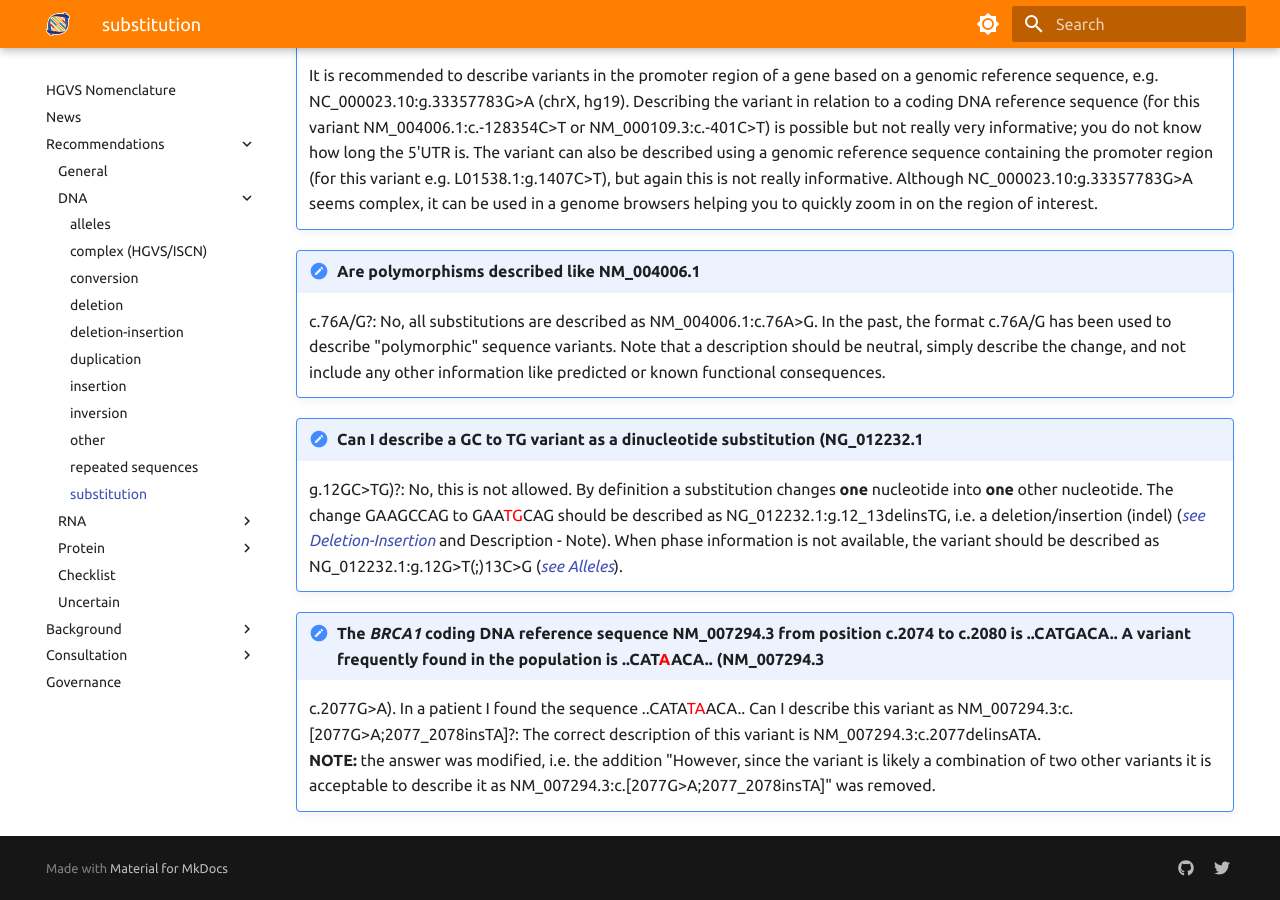
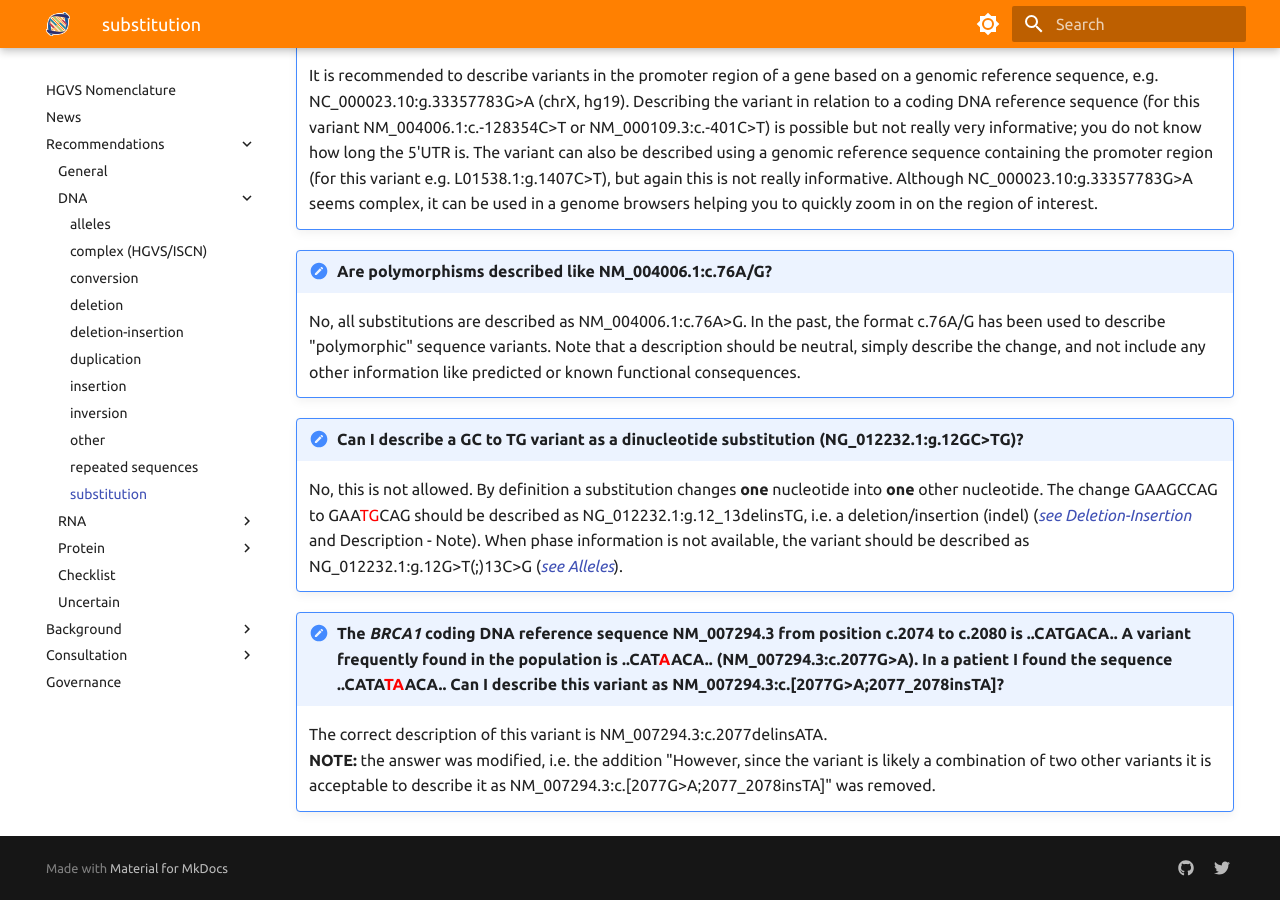
Before and after one commit to HGVSnomenclature/hgvs-nomenclature, an MkDocs documentation site: the page built from docs/recommendations/DNA/substitution.md, in a window 1280 px wide and 900 px high, scrolled down 2042 px. Built offline with MkDocs 1.6.1 and Material for MkDocs 9.7.7, drawn with Linux system fonts in a browser that asks for light colours.

Commit message:
Fix parsing of discussions in recommendations (thanks Ivo!)

```diff
--- a/docs/recommendations/DNA/substitution.md
+++ b/docs/recommendations/DNA/substitution.md
@@ -46,14 +46,14 @@ Format:   **"prefix""position_substituted""reference_nucleotide"">"new_nucleotid
 
     It is recommended to describe variants in the promoter region of a gene based on a genomic reference sequence, e.g. NC_000023.10:g.33357783G>A (chrX, hg19). Describing the variant in relation to a coding DNA reference sequence (for this variant NM_004006.1:c.-128354C>T or NM_000109.3:c.-401C>T) is possible but not really very informative; you do not know how long the 5'UTR is. The variant can also be described using a genomic reference sequence containing the promoter region (for this variant e.g. L01538.1:g.1407C>T), but again this is not really informative. Although NC_000023.10:g.33357783G>A seems complex, it can be used in a genome browsers helping you to quickly zoom in on the region of interest.<a name="polymorphism"></a>
 
-!!! note "Are polymorphisms described like NM_004006.1"
+!!! note "Are polymorphisms described like NM_004006.1:c.76A/G?"
 
-    c.76A/G?: No, all substitutions are described as NM_004006.1:c.76A>G. In the past, the format c.76A/G has been used to describe "polymorphic" sequence variants. Note that a description should be neutral, simply describe the change, and not include any other information like predicted or known functional consequences.
+    No, all substitutions are described as NM_004006.1:c.76A>G. In the past, the format c.76A/G has been used to describe "polymorphic" sequence variants. Note that a description should be neutral, simply describe the change, and not include any other information like predicted or known functional consequences.
 
-!!! note "Can I describe a GC to TG variant as a dinucleotide substitution (NG_012232.1"
+!!! note "Can I describe a GC to TG variant as a dinucleotide substitution (NG_012232.1:g.12GC>TG)?"
 
-    g.12GC>TG)?: No, this is not allowed. By definition a substitution changes <b>one</b> nucleotide into <b>one</b> other nucleotide. The change GAAGCCAG to GAA<font color="red">TG</font>CAG should be described as NG_012232.1:g.12_13delinsTG, i.e. a deletion/insertion (indel) (<a href='http://varnomen.hgvs.org/recommendations/DNA/variant/delins/'><i>see Deletion-Insertion</i></a> and Description - Note). When phase information is not available, the variant should be described as NG_012232.1:g.12G>T(;)13C>G (<a href='http://varnomen.hgvs.org/recommendations/DNA/variant/alleles/'><i>see Alleles</i></a>).
+    No, this is not allowed. By definition a substitution changes <b>one</b> nucleotide into <b>one</b> other nucleotide. The change GAAGCCAG to GAA<font color="red">TG</font>CAG should be described as NG_012232.1:g.12_13delinsTG, i.e. a deletion/insertion (indel) (<a href='http://varnomen.hgvs.org/recommendations/DNA/variant/delins/'><i>see Deletion-Insertion</i></a> and Description - Note). When phase information is not available, the variant should be described as NG_012232.1:g.12G>T(;)13C>G (<a href='http://varnomen.hgvs.org/recommendations/DNA/variant/alleles/'><i>see Alleles</i></a>).
 
-!!! note "The <i>BRCA1</i> coding DNA reference sequence NM_007294.3 from position c.2074 to c.2080 is ..CATGACA.. A variant frequently found in the population is ..CAT<font color="red">A</font>ACA.. (NM_007294.3"
+!!! note "The <i>BRCA1</i> coding DNA reference sequence NM_007294.3 from position c.2074 to c.2080 is ..CATGACA.. A variant frequently found in the population is ..CAT<font color="red">A</font>ACA.. (NM_007294.3:c.2077G>A). In a patient I found the sequence ..CATA<font color="red">TA</font>ACA.. Can I describe this variant as NM_007294.3:c.[2077G>A;2077_2078insTA]?"
 
-    c.2077G>A). In a patient I found the sequence ..CATA<font color="red">TA</font>ACA.. Can I describe this variant as NM_007294.3:c.[2077G>A;2077_2078insTA]?: The correct description of this variant is NM_007294.3:c.2077delinsATA.<br><b>NOTE:</b> the answer was modified, i.e. the addition "However, since the variant is likely a combination of two other variants it is acceptable to describe it as NM_007294.3:c.[2077G>A;2077_2078insTA]" was removed.
+    The correct description of this variant is NM_007294.3:c.2077delinsATA.<br><b>NOTE:</b> the answer was modified, i.e. the addition "However, since the variant is likely a combination of two other variants it is acceptable to describe it as NM_007294.3:c.[2077G>A;2077_2078insTA]" was removed.
```
Also changed, not shown: docs/recommendations/DNA/complex.md (+2 -2 lines), docs/recommendations/DNA/deletion.md (+6 -6 lines), docs/recommendations/RNA/inversion.md (+2 -2 lines), 1 other file.
